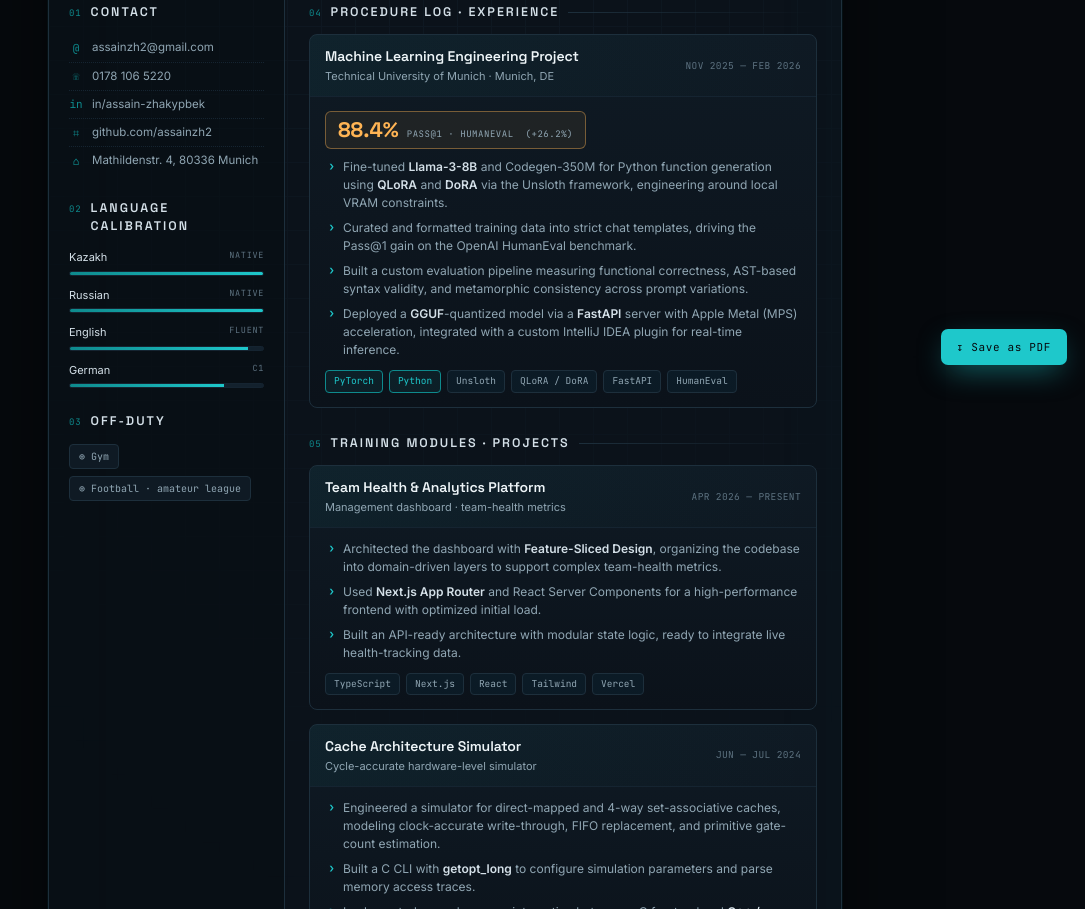
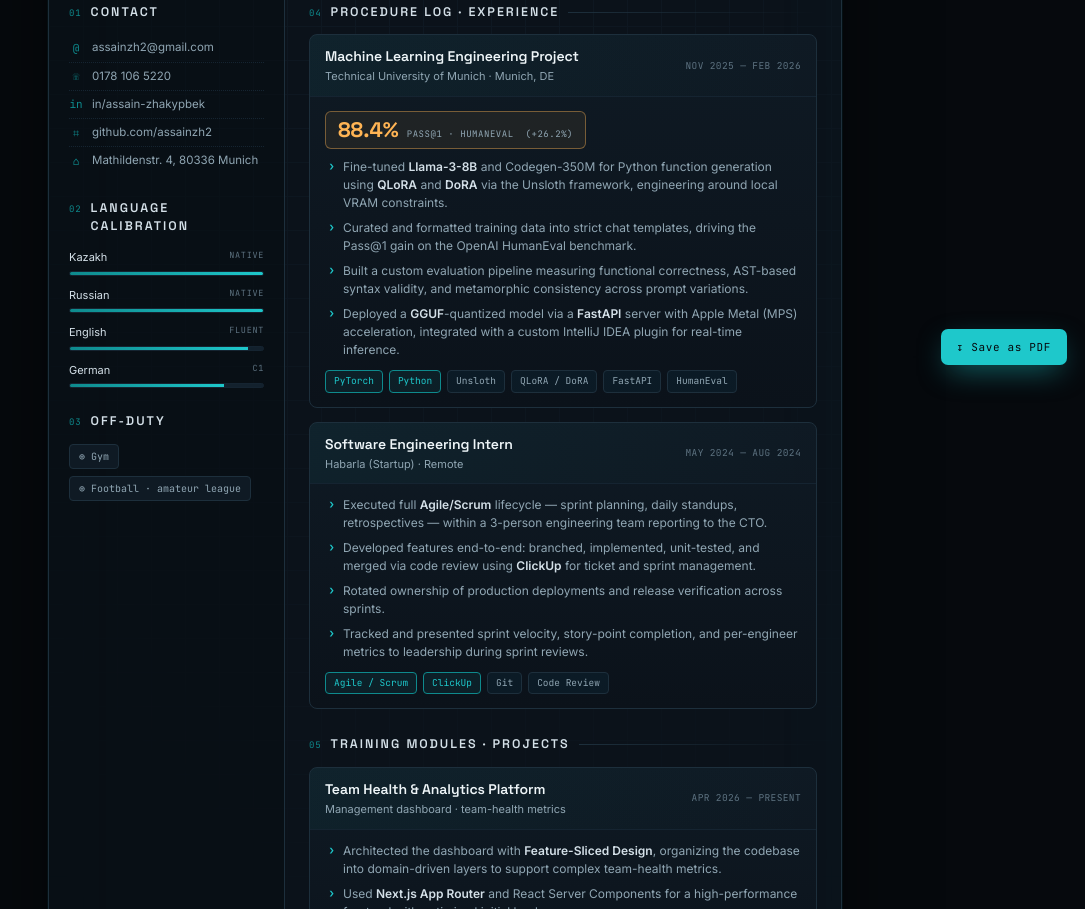
Before and after one commit to assainzh2/CV-for-mediability, a plain HTML site: page index.html in a window 1280 px wide. Shown: the part 417-1326 px from the top of the page, without its empty margins (195-1280 px from the left). Drawn offline with Linux system fonts and the light colour scheme.

Commit message:
Update index.html

```diff
--- a/index.html
+++ b/index.html
@@ -385,7 +385,29 @@
             </div>
           </div>
         </div>
+        <div class="card">
+          <div class="card-bar">
+            <div class="lft">
+              <div class="card-title">Software Engineering Intern</div>
+              <div class="card-org">Habarla (Startup) · Remote</div>
+            </div>
+            <div class="card-when">MAY 2024 — AUG 2024</div>
+          </div>
+          <div class="card-body">
+            <ul class="tasks">
+              <li>Executed full <b>Agile/Scrum</b> lifecycle — sprint planning, daily standups, retrospectives — within a 3-person engineering team reporting to the CTO.</li>
+              <li>Developed features end-to-end: branched, implemented, unit-tested, and merged via code review using <b>ClickUp</b> for ticket and sprint management.</li>
+              <li>Rotated ownership of production deployments and release verification across sprints.</li>
+              <li>Tracked and presented sprint velocity, story-point completion, and per-engineer metrics to leadership during sprint reviews.</li>
+            </ul>
+            <div class="tags">
+              <span class="hit">Agile / Scrum</span><span class="hit">ClickUp</span><span>Git</span><span>Code Review</span>
+            </div>
+          </div>
+        </div>
+
       </div>
+
 
       <!-- PROJECTS -->
       <div class="block">
```
